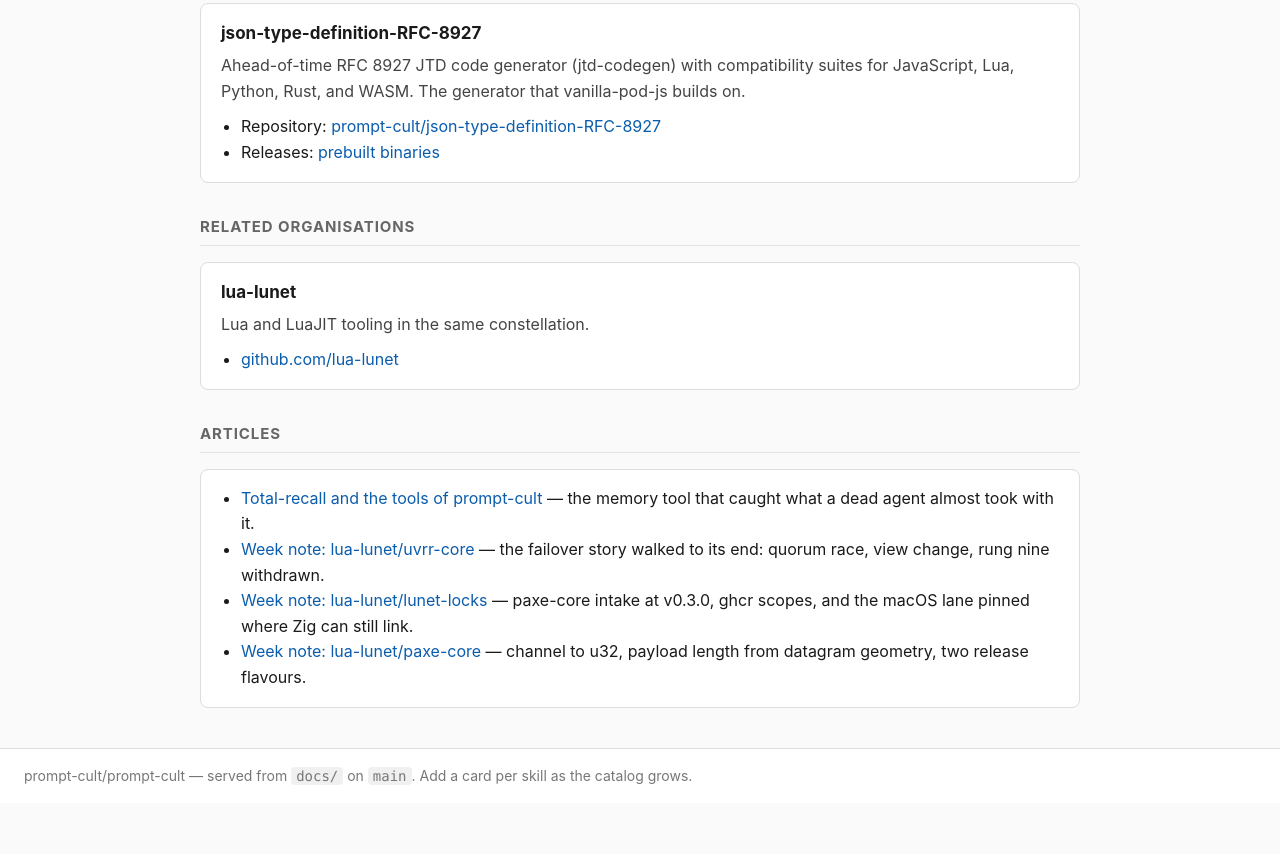
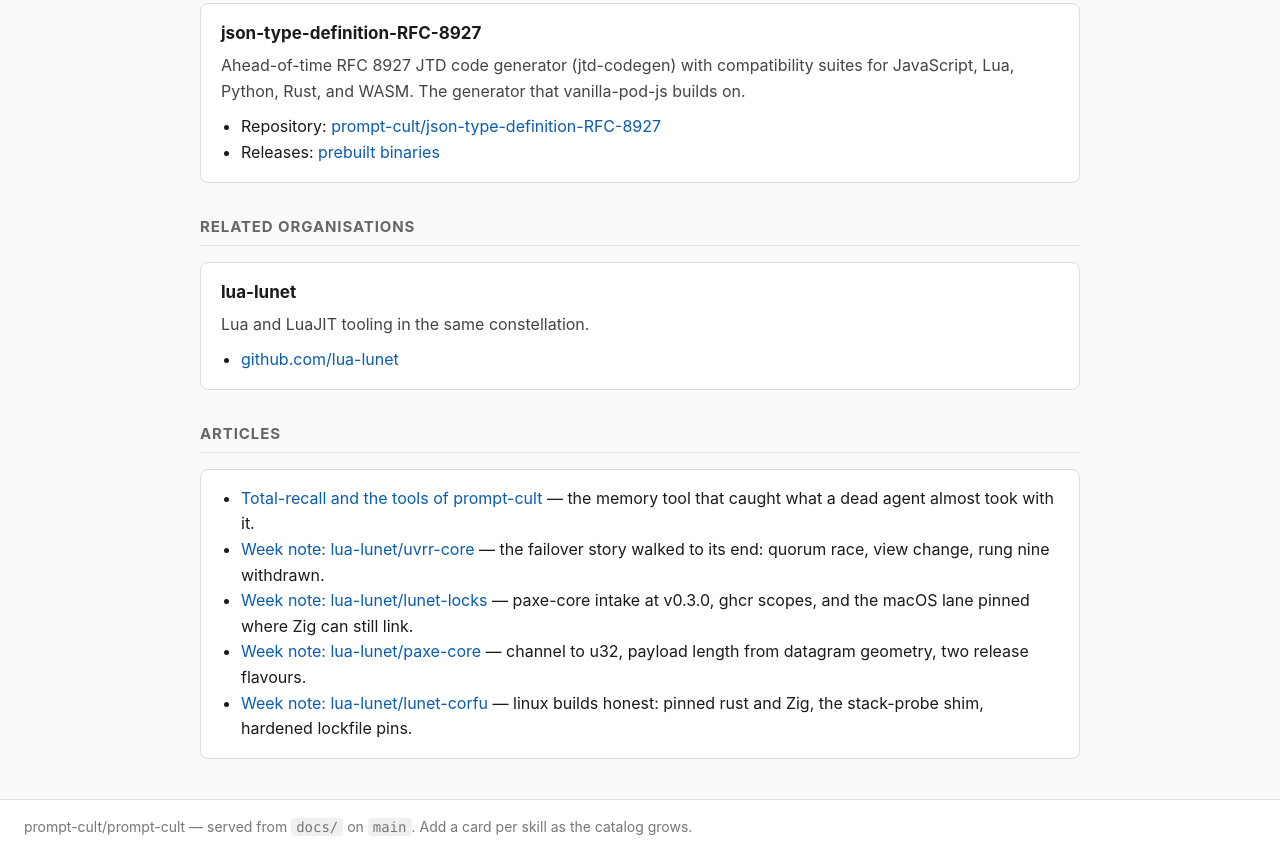
Before and after one commit to prompt-cult/prompt-cult, a plain HTML site: page docs/index.html in a window 1280 px wide. Shown: the part 490-1344 px from the top of the page. Before the commit the page ends 1293 px from the top, so only its background shows below. Drawn offline with Linux system fonts and the light colour scheme.

Commit message:
article: week note lua-lunet/lunet-corfu

```diff
--- a/docs/index.html
+++ b/docs/index.html
@@ -68,6 +68,7 @@
     <li><a href="articles/lua-lunet-uvrr-core-week.md">Week note: lua-lunet/uvrr-core</a> — the failover story walked to its end: quorum race, view change, rung nine withdrawn.</li>
     <li><a href="articles/lua-lunet-lunet-locks-week.md">Week note: lua-lunet/lunet-locks</a> — paxe-core intake at v0.3.0, ghcr scopes, and the macOS lane pinned where Zig can still link.</li>
     <li><a href="articles/lua-lunet-paxe-core-week.md">Week note: lua-lunet/paxe-core</a> — channel to u32, payload length from datagram geometry, two release flavours.</li>
+    <li><a href="articles/lua-lunet-lunet-corfu-week.md">Week note: lua-lunet/lunet-corfu</a> — linux builds honest: pinned rust and Zig, the stack-probe shim, hardened lockfile pins.</li>
   </ul>
 </div>
 
```
Also changed, not shown: 1 other file.
